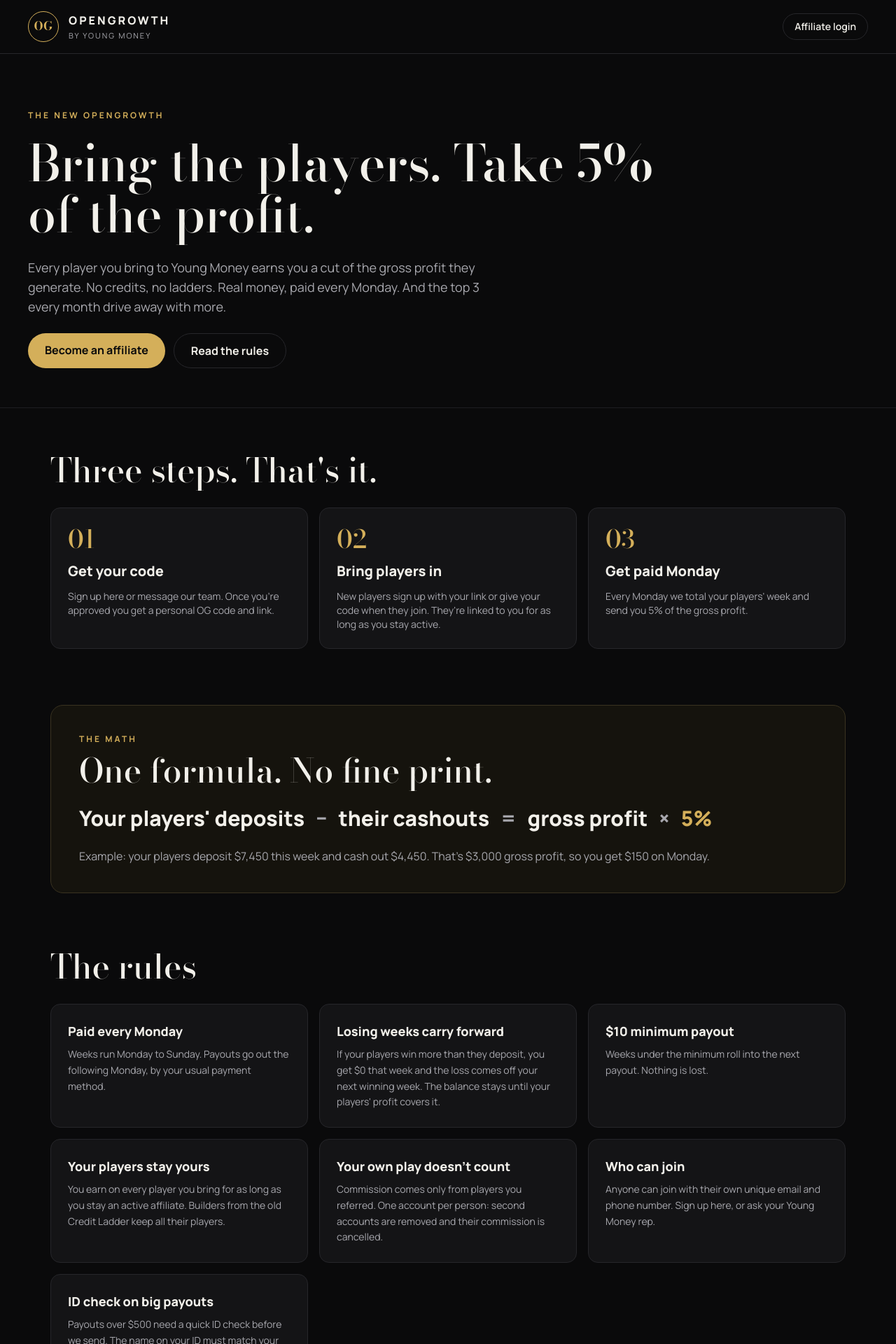
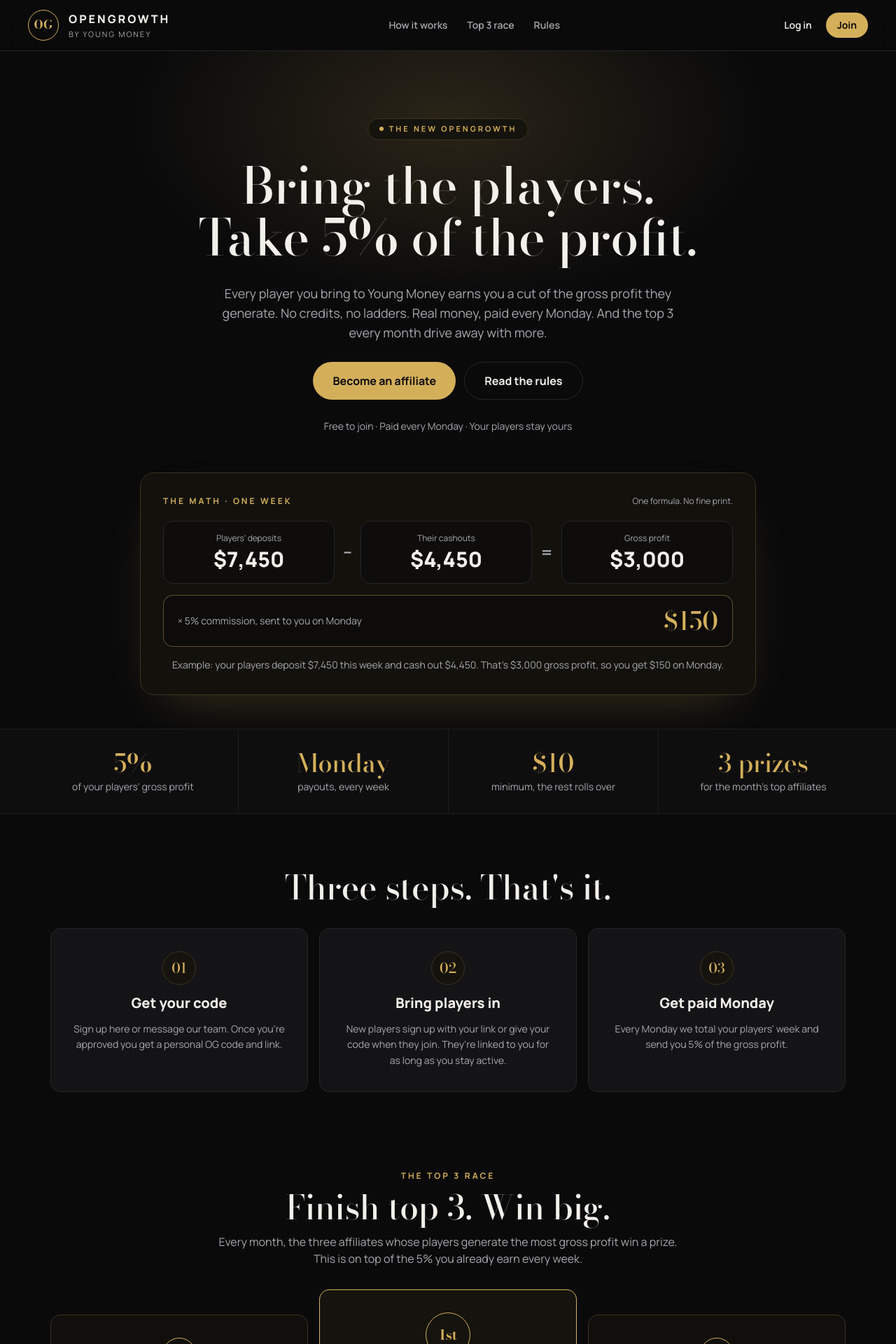
Before and after one commit to Valentino-Junior/opengrowth-affiliate, a Next.js app: page / in a window 1280 px wide. Shown: the top 1920 px of the page at 70% size. Built offline with nearby package versions, Linux system fonts and the light colour scheme; no server answers; the database is empty.

Commit message:
Landing page: centred hero, worked-example earnings card, key numbers, podium race, sticky header; phone-friendly

```diff
--- a/src/app/page.tsx
+++ b/src/app/page.tsx
@@ -1,78 +1,152 @@
 import Link from "next/link";
 import { getCurrentUser, homeFor } from "@/lib/auth";
 import { getSettings } from "@/lib/settings";
-import { formatRate } from "@/lib/money";
-import { HowItWorksSections } from "@/components/how-it-works";
+import { formatCents, formatRate } from "@/lib/money";
+import { Badges, Race, Rules, Steps, example, exampleSentence } from "@/components/how-it-works";
 import { Brand } from "@/components/ui";
 
 export const dynamic = "force-dynamic";
 
-// Public, player- and affiliate-facing explainer (from the original how-it-works design). Every number comes from settings.
+// Public landing page: what the program is, the math, the race and the rules. Every number comes from settings.
 
-export default async function HowItWorksPage() {
+const primary = "inline-flex items-center justify-center rounded-full bg-gold px-7 py-3.5 font-bold text-bg no-underline transition hover:brightness-110";
+const secondary =
+  "inline-flex items-center justify-center rounded-full border border-line px-7 py-3.5 font-bold text-ink no-underline transition hover:border-muted";
+
+export default async function HomePage() {
   const [s, user] = await Promise.all([getSettings(), getCurrentUser()]);
   const rate = formatRate(s.commissionRateBp);
   const chat = s.groupChatUrl || "/join";
+  const e = example(s);
 
   return (
     <>
-      <header className="border-b border-line px-4 sm:px-8">
-        <div className="mx-auto flex min-h-[76px] max-w-[1200px] items-center justify-between gap-4 py-3">
+      <header className="sticky top-0 z-20 border-b border-line bg-bg/80 px-4 backdrop-blur-md sm:px-8">
+        <div className="mx-auto flex min-h-[72px] max-w-[1200px] items-center justify-between gap-4 py-3">
           <Brand />
+          <nav aria-label="Sections" className="hidden items-center gap-7 text-sm font-semibold md:flex">
+            <a href="#how-it-works" className="text-muted no-underline hover:text-ink">
+              How it works
+            </a>
+            <a href="#race" className="text-muted no-underline hover:text-ink">
+              Top 3 race
+            </a>
+            <a href="#rules" className="text-muted no-underline hover:text-ink">
+              Rules
+            </a>
+          </nav>
           {user ? (
-            <Link
-              href={homeFor(user.role)}
-              className="rounded-full border border-line px-4 py-2 text-sm font-semibold text-ink no-underline hover:border-muted"
-            >
+            <Link href={homeFor(user.role)} className="rounded-full border border-line px-4 py-2 text-sm font-semibold text-ink no-underline hover:border-muted">
               My account
             </Link>
           ) : (
-            <Link href="/login" className="rounded-full border border-line px-4 py-2 text-sm font-semibold text-ink no-underline hover:border-muted">
-              Affiliate login
-            </Link>
+            <div className="flex items-center gap-2 sm:gap-3">
+              <Link href="/login" className="px-2 py-2 text-sm font-semibold text-ink no-underline hover:text-gold">
+                Log in
+              </Link>
+              <Link href="/join" className="hidden rounded-full bg-gold px-4 py-2 text-sm font-bold text-bg no-underline hover:brightness-110 sm:inline-flex">
+                Join
+              </Link>
+            </div>
           )}
         </div>
       </header>
 
-      <section className="border-b border-line-soft px-4 pt-16 pb-14 sm:px-8 sm:pt-20">
-        <div className="mx-auto flex max-w-[1200px] flex-col gap-6">
-          <span className="text-xs font-bold tracking-[3px] text-gold">THE NEW OPENGROWTH</span>
-          <h1 className="m-0 max-w-4xl font-serif text-5xl leading-[1.02] font-medium sm:text-7xl">Bring the players. Take {rate} of the profit.</h1>
-          <p className="m-0 max-w-2xl text-lg text-muted">
+      <section className="relative overflow-hidden px-4 pt-16 pb-12 sm:px-8 sm:pt-24">
+        {/* A soft gold glow behind the headline. */}
+        <div
+          aria-hidden="true"
+          className="pointer-events-none absolute inset-x-0 -top-40 mx-auto h-[520px] max-w-[900px] rounded-full bg-[radial-gradient(closest-side,rgba(212,175,90,0.16),transparent)]"
+        />
+        <div className="relative mx-auto flex max-w-[880px] flex-col items-center gap-7 text-center">
+          <span className="inline-flex items-center gap-2 rounded-full border border-line-gold bg-surface-gold px-4 py-1.5 text-[11px] font-bold tracking-[3px] text-gold">
+            <span aria-hidden="true" className="h-1.5 w-1.5 rounded-full bg-gold" />
+            THE NEW OPENGROWTH
+          </span>
+          <h1 className="m-0 font-serif text-[2.75rem] leading-[1.04] font-medium text-balance sm:text-6xl lg:text-7xl">
+            Bring the players. Take {rate} of the profit.
+          </h1>
+          <p className="m-0 max-w-2xl text-lg text-muted text-pretty">
             Every player you bring to Young Money earns you a cut of the gross profit they generate. No credits, no ladders. Real money, paid every Monday. And
             the top 3 every month drive away with more.
           </p>
-          <div className="flex flex-wrap gap-3">
-            <Link href="/join" className="rounded-full bg-gold px-6 py-3 font-bold text-bg no-underline">
+          <div className="flex w-full flex-col justify-center gap-3 sm:w-auto sm:flex-row">
+            <Link href="/join" className={primary}>
               Become an affiliate
             </Link>
-            <a href="#rules" className="rounded-full border border-line px-6 py-3 font-bold text-ink no-underline">
+            <a href="#rules" className={secondary}>
               Read the rules
             </a>
           </div>
+          <p className="m-0 text-sm text-muted">Free to join · Paid every Monday · Your players stay yours</p>
+        </div>
+
+        {/* The math, worked through with real numbers. */}
+        <div
+          aria-label="The math"
+          role="region"
+          className="relative mx-auto mt-14 max-w-[880px] rounded-[20px] border border-line-gold bg-surface-gold/80 p-6 shadow-[0_30px_80px_-40px_rgba(212,175,90,0.35)] sm:p-8"
+        >
+          <div className="mb-5 flex flex-wrap items-center justify-between gap-2">
+            <span className="text-xs font-bold tracking-[3px] text-gold">THE MATH · ONE WEEK</span>
+            <span className="text-xs text-muted">One formula. No fine print.</span>
+          </div>
+          <div className="grid grid-cols-2 gap-3 sm:grid-cols-[1fr_auto_1fr_auto_1fr] sm:items-center">
+            <Figure label="Players' deposits" value={formatCents(e.deposits, { whole: true })} />
+            <Op>−</Op>
+            <Figure label="Their cashouts" value={formatCents(e.cashouts, { whole: true })} />
+            <Op>=</Op>
+            <Figure label="Gross profit" value={formatCents(e.gross, { whole: true })} className="col-span-2 sm:col-span-1" />
+          </div>
+          <div className="mt-4 flex flex-col items-center justify-between gap-3 rounded-card border border-gold/40 bg-bg/60 px-5 py-4 text-center sm:flex-row sm:text-left">
+            <span className="text-sm text-muted">
+              × {rate} commission, sent to you on Monday
+            </span>
+            <span className="font-serif text-4xl text-gold">{formatCents(e.cut, { whole: e.cut % 100 === 0 })}</span>
+          </div>
+          <p className="m-0 mt-4 text-center text-sm text-muted">{exampleSentence(s)}</p>
         </div>
       </section>
 
-      <main className="mx-auto flex max-w-[1200px] flex-col gap-20 px-4 py-16 sm:px-8">
-        <HowItWorksSections settings={s} />
+      <section aria-label="Key numbers" className="border-y border-line-soft bg-surface/40 px-4 sm:px-8">
+        <dl className="mx-auto grid max-w-[1200px] grid-cols-2 md:grid-cols-4">
+          {[
+            [rate, "of your players' gross profit"],
+            ["Monday", "payouts, every week"],
+            [formatCents(s.minPayoutCents, { whole: true }), "minimum, the rest rolls over"],
+            ["3 prizes", "for the month's top affiliates"],
+          ].map(([value, label], i) => (
+            <div key={label} className={`flex flex-col items-center gap-1 px-3 py-7 text-center ${i % 2 ? "border-l border-line-soft" : ""} ${i === 2 ? "md:border-l" : ""} ${i >= 2 ? "border-t border-line-soft md:border-t-0" : ""}`}>
+              <dt className="order-2 text-xs text-muted sm:text-sm">{label}</dt>
+              <dd className="order-1 m-0 font-serif text-3xl text-gold sm:text-4xl">{value}</dd>
+            </div>
+          ))}
+        </dl>
+      </section>
+
+      <main className="mx-auto flex max-w-[1200px] flex-col gap-24 px-4 py-20 sm:px-8 sm:gap-28">
+        <Steps settings={s} center />
+        <Race settings={s} center />
+        <Rules settings={s} center />
+        <Badges settings={s} center />
 
         <section
           id="join"
           aria-label="Join"
-          className="flex flex-col items-center gap-5 rounded-[18px] border border-line-gold bg-surface-gold px-6 py-12 text-center sm:px-10"
+          className="relative flex flex-col items-center gap-5 overflow-hidden rounded-[22px] border border-line-gold bg-surface-gold px-6 py-14 text-center sm:px-10"
         >
-          <span className="text-xs font-bold tracking-[3px] text-gold">BUILT DIFFERENT</span>
-          <h2 className="m-0 font-serif text-4xl font-medium sm:text-5xl">Ready to build?</h2>
-          <p className="m-0 max-w-xl text-muted">Create your account now, or message your Young Money rep in the group chat.</p>
-          <div className="flex flex-wrap justify-center gap-3">
-            <Link href="/join" className="rounded-full bg-gold px-6 py-3 font-bold text-bg no-underline">
+          <div
+            aria-hidden="true"
+            className="pointer-events-none absolute inset-0 bg-[radial-gradient(60%_80%_at_50%_0%,rgba(212,175,90,0.14),transparent)]"
+          />
+          <span className="relative text-xs font-bold tracking-[3px] text-gold">BUILT DIFFERENT</span>
+          <h2 className="relative m-0 font-serif text-4xl font-medium sm:text-5xl">Ready to build?</h2>
+          <p className="relative m-0 max-w-xl text-muted">Create your account now, or message your Young Money rep in the group chat.</p>
+          <div className="relative flex w-full flex-col justify-center gap-3 sm:w-auto sm:flex-row">
+            <Link href="/join" className={primary}>
               Become an affiliate
             </Link>
-            <a
-              href={chat}
-              className="rounded-full border border-line px-6 py-3 font-bold text-ink no-underline"
-              {...(s.groupChatUrl ? { target: "_blank", rel: "noreferrer" } : {})}
-            >
+            <a href={chat} className={secondary} {...(s.groupChatUrl ? { target: "_blank", rel: "noreferrer" } : {})}>
               Message the team
             </a>
           </div>
@@ -81,3 +155,20 @@
     </>
   );
 }
+
+function Figure({ label, value, className = "" }: { label: string; value: string; className?: string }) {
+  return (
+    <div className={`flex flex-col items-center gap-1 rounded-card border border-line bg-bg/50 px-3 py-4 text-center ${className}`}>
+      <span className="text-xs text-muted">{label}</span>
+      <span className="text-2xl font-extrabold sm:text-3xl">{value}</span>
+    </div>
+  );
+}
+
+function Op({ children }: { children: React.ReactNode }) {
+  return (
+    <span aria-hidden="true" className="hidden text-center text-2xl font-bold text-muted sm:block">
+      {children}
+    </span>
+  );
+}
--- a/src/components/how-it-works.tsx
+++ b/src/components/how-it-works.tsx
@@ -2,61 +2,70 @@
 import type { Settings } from "@/lib/settings";
 
 // The program explained: three steps, the math, the rules, the Top 3 race and the badges.
-// Shared by the public home page and the affiliate's in-app How it works page. Every number comes from settings.
+// The public home page lays the sections out centred (`center`); the affiliate's in-app How it works page uses
+// HowItWorksSections, left-aligned. Every number comes from settings.
 
-export function SectionTitle({ eyebrow, title, lead }: { eyebrow?: string; title: string; lead?: string }) {
+export function SectionTitle({ eyebrow, title, lead, center = false }: { eyebrow?: string; title: string; lead?: string; center?: boolean }) {
   return (
-    <div className="flex max-w-2xl flex-col gap-3">
+    <div className={`flex max-w-2xl flex-col gap-3 ${center ? "mx-auto items-center text-center" : ""}`}>
       {eyebrow ? <span className="text-xs font-bold tracking-[3px] text-gold">{eyebrow}</span> : null}
-      <h2 className="m-0 font-serif text-4xl leading-[1.05] font-medium sm:text-5xl">{title}</h2>
+      <h2 className="m-0 font-serif text-4xl leading-[1.05] font-medium text-balance sm:text-5xl">{title}</h2>
       {lead ? <p className="m-0 text-base text-muted">{lead}</p> : null}
     </div>
   );
 }
 
-function Rule({ title, children }: { title: string; children: React.ReactNode }) {
+function Rule({ title, children, className = "" }: { title: string; children: React.ReactNode; className?: string }) {
   return (
-    <div className="flex flex-col gap-2 rounded-card border border-line bg-surface p-6">
+    <div className={`flex flex-col gap-2 rounded-card border border-line bg-surface p-6 transition-colors hover:border-line-gold ${className}`}>
       <h3 className="m-0 text-lg font-extrabold">{title}</h3>
       <p className="m-0 text-sm leading-relaxed text-muted">{children}</p>
     </div>
   );
 }
 
-export function HowItWorksSections({ settings: s }: { settings: Settings }) {
+type Props = { settings: Settings; center?: boolean };
+
+/** The worked example used by the math section (and the home page's earnings card). */
+export function example(s: Settings) {
+  const deposits = 745_000;
+  const cashouts = 445_000;
+  const gross = deposits - cashouts;
+  const cut = Math.floor((gross * s.commissionRateBp) / 10_000);
+  return { deposits, cashouts, gross, cut };
+}
+
+export function exampleSentence(s: Settings) {
+  const e = example(s);
+  return `Example: your players deposit ${formatCents(e.deposits, { whole: true })} this week and cash out ${formatCents(e.cashouts, { whole: true })}. That's ${formatCents(e.gross, { whole: true })} gross profit, so you get ${formatCents(e.cut, { whole: e.cut % 100 === 0 })} on Monday.`;
+}
+
+export function Steps({ settings: s, center }: Props) {
   const rate = formatRate(s.commissionRateBp);
-  const min = formatCents(s.minPayoutCents, { whole: true });
-  const idOver = formatCents(s.idThresholdCents, { whole: true });
-  const example = { deposits: 745_000, cashouts: 445_000 };
-  const exampleGross = example.deposits - example.cashouts;
-  const exampleCut = Math.floor((exampleGross * s.commissionRateBp) / 10_000);
-  const badges = s.badgeThresholds;
-  const places = ["1st", "2nd", "3rd"];
-  const prizes = [s.prizes.first, s.prizes.second, s.prizes.third];
+  const steps = [
+    ["01", "Get your code", "Sign up here or message our team. Once you're approved you get a personal OG code and link."],
+    ["02", "Bring players in", "New players sign up with your link or give your code when they join. They're linked to you for as long as you stay active."],
+    ["03", "Get paid Monday", `Every Monday we total your players' week and send you ${rate} of the gross profit.`],
+  ];
+  return (
+    <section id="how-it-works" aria-label="Three steps" className="flex scroll-mt-24 flex-col gap-8">
+      <SectionTitle title="Three steps. That's it." center={center} />
+      <ol className="m-0 grid list-none gap-4 p-0 md:grid-cols-3">
+        {steps.map(([n, title, body]) => (
+          <li key={n} className={`flex flex-col gap-3 rounded-card border border-line bg-surface p-6 ${center ? "items-center text-center sm:p-8" : ""}`}>
+            <span className="flex h-12 w-12 items-center justify-center rounded-full border border-line-gold bg-surface-gold font-serif text-xl text-gold">{n}</span>
+            <h3 className="m-0 text-xl font-extrabold">{title}</h3>
+            <p className="m-0 text-sm leading-relaxed text-muted">{body}</p>
+          </li>
+        ))}
+      </ol>
+    </section>
+  );
+}
 
+export function TheMath({ settings: s }: Props) {
+  const rate = formatRate(s.commissionRateBp);
   return (
-    <>
-      <section id="how-it-works" aria-label="Three steps" className="flex scroll-mt-8 flex-col gap-7">
-        <SectionTitle title="Three steps. That's it." />
-        <div className="grid gap-4 md:grid-cols-3">
-          {[
-            ["01", "Get your code", "Sign up here or message our team. Once you're approved you get a personal OG code and link."],
-            [
-              "02",
-              "Bring players in",
-              "New players sign up with your link or give your code when they join. They're linked to you for as long as you stay active.",
-            ],
-            ["03", "Get paid Monday", `Every Monday we total your players' week and send you ${rate} of the gross profit.`],
-          ].map(([n, title, body]) => (
-            <div key={n} className="flex flex-col gap-3 rounded-card border border-line bg-surface p-6">
-              <span className="font-serif text-4xl text-gold">{n}</span>
-              <h3 className="m-0 text-xl font-extrabold">{title}</h3>
-              <p className="m-0 text-sm text-muted">{body}</p>
-            </div>
-          ))}
-        </div>
-      </section>
-
     <section aria-label="The math" className="flex flex-col gap-6 rounded-[18px] border border-line-gold bg-surface-gold p-6 sm:p-10">
       <SectionTitle eyebrow="THE MATH" title="One formula. No fine print." />
       <p className="m-0 flex flex-wrap items-center gap-x-4 gap-y-2 text-2xl font-extrabold sm:text-3xl">
@@ -74,15 +83,17 @@
         </span>
         <span className="text-gold">{rate}</span>
       </p>
-        <p className="m-0 text-muted">
-          Example: your players deposit {formatCents(example.deposits, { whole: true })} this week and cash out {formatCents(example.cashouts, { whole: true })}
-          . That&apos;s {formatCents(exampleGross, { whole: true })} gross profit, so you get {formatCents(exampleCut, { whole: exampleCut % 100 === 0 })} on
-          Monday.
-        </p>
+      <p className="m-0 text-muted">{exampleSentence(s)}</p>
     </section>
+  );
+}
 
-      <section id="rules" aria-label="The rules" className="flex scroll-mt-8 flex-col gap-7">
-        <SectionTitle title="The rules" />
+export function Rules({ settings: s, center }: Props) {
+  const min = formatCents(s.minPayoutCents, { whole: true });
+  const idOver = formatCents(s.idThresholdCents, { whole: true });
+  return (
+    <section id="rules" aria-label="The rules" className="flex scroll-mt-24 flex-col gap-8">
+      <SectionTitle title="The rules" lead={center ? "Short, clear and the same for everyone." : undefined} center={center} />
       <div className="grid gap-4 md:grid-cols-2 lg:grid-cols-3">
         <Rule title="Paid every Monday">Weeks run Monday to Sunday. Payouts go out the following Monday, by your usual payment method.</Rule>
         <Rule title="Losing weeks carry forward">
@@ -97,23 +108,44 @@
           Commission comes only from players you referred. One account per person: second accounts are removed and their commission is cancelled.
         </Rule>
         <Rule title="Who can join">Anyone can join with their own unique email and phone number. Sign up here, or ask your Young Money rep.</Rule>
-          <Rule title="ID check on big payouts">Payouts over {idOver} need a quick ID check before we send. The name on your ID must match your account.</Rule>
+        <Rule title="ID check on big payouts" className="md:col-span-2 lg:col-span-3">
+          Payouts over {idOver} need a quick ID check before we send. The name on your ID must match your account.
+        </Rule>
       </div>
     </section>
+  );
+}
 
-      <section id="race" aria-label="Top 3 race" className="flex scroll-mt-8 flex-col gap-7">
+export function Race({ settings: s, center }: Props) {
+  const rate = formatRate(s.commissionRateBp);
+  const prizes = [
+    { place: "1st", prize: s.prizes.first },
+    { place: "2nd", prize: s.prizes.second },
+    { place: "3rd", prize: s.prizes.third },
+  ];
+  return (
+    <section id="race" aria-label="Top 3 race" className="flex scroll-mt-24 flex-col gap-8">
       <SectionTitle
         eyebrow="THE TOP 3 RACE"
         title="Finish top 3. Win big."
         lead={`Every month, the three affiliates whose players generate the most gross profit win a prize. This is on top of the ${rate} you already earn every week.`}
+        center={center}
       />
-        <div className="grid gap-4 md:grid-cols-3">
+      <div className="grid gap-4 md:grid-cols-3 md:items-end">
         {prizes.map((p, i) => (
-            <div key={places[i]} className="flex flex-col gap-3 rounded-card border border-line-gold bg-surface-gold p-6">
-              <span className="flex h-12 w-12 items-center justify-center rounded-full border-[1.5px] border-gold font-serif text-lg font-bold text-gold">
-                {places[i]}
+          <div
+            key={p.place}
+            // On wide screens 1st stands in the middle, raised, like a podium.
+            className={`flex flex-col items-center gap-4 rounded-card border p-6 text-center sm:p-8 ${
+              i === 0 ? "border-gold bg-surface-gold md:order-2 md:pb-12" : `border-line-gold bg-surface-gold/60 ${i === 1 ? "md:order-1" : "md:order-3"}`
+            }`}
+          >
+            <span
+              className={`flex items-center justify-center rounded-full border-[1.5px] border-gold font-serif font-bold text-gold ${i === 0 ? "h-16 w-16 text-xl" : "h-12 w-12 text-lg"}`}
+            >
+              {p.place}
             </span>
-              <h3 className="m-0 font-serif text-3xl font-medium">{p}</h3>
+            <h3 className={`m-0 font-serif font-medium ${i === 0 ? "text-4xl" : "text-3xl"}`}>{p.prize}</h3>
           </div>
         ))}
       </div>
@@ -128,16 +160,31 @@
         </Rule>
       </div>
     </section>
+  );
+}
 
-      <section aria-label="Status badges" className="flex flex-col gap-7">
+export function Badges({ settings: s, center }: Props) {
+  const rate = formatRate(s.commissionRateBp);
+  const badges = s.badgeThresholds;
+  return (
+    <section aria-label="Status badges" className="flex flex-col gap-8">
       <SectionTitle
         title="Earn your status"
         lead={`Badges are based on what you earned last month. They're pure recognition: everyone gets the same ${rate}.`}
+        center={center}
       />
       <ol className="m-0 grid list-none gap-3 p-0 sm:grid-cols-2 lg:grid-cols-4">
         {badges.map((b, i) => (
-            <li key={b.name} className="flex items-center justify-between gap-3 rounded-card border border-line bg-surface px-5 py-4">
+          <li
+            key={b.name}
+            className={`flex items-center justify-between gap-3 rounded-card border px-5 py-4 ${
+              i === badges.length - 1 ? "border-gold bg-surface-gold" : "border-line bg-surface"
+            }`}
+          >
+            <span className="flex items-center gap-3">
+              <span className="font-serif text-sm text-gold">{String(i + 1).padStart(2, "0")}</span>
               <span className={`font-extrabold ${i === badges.length - 1 ? "text-gold" : ""}`}>{b.name}</span>
+            </span>
             <span className="text-sm text-muted">
               {b.minCents === 0 ? "Any payout" : `${formatCents(b.minCents, { whole: true })}${i === badges.length - 1 ? "+" : ""} last month`}
             </span>
@@ -145,6 +192,18 @@
         ))}
       </ol>
     </section>
+  );
+}
+
+/** Everything, left-aligned, for the affiliate's in-app How it works page. */
+export function HowItWorksSections({ settings }: { settings: Settings }) {
+  return (
+    <>
+      <Steps settings={settings} />
+      <TheMath settings={settings} />
+      <Rules settings={settings} />
+      <Race settings={settings} />
+      <Badges settings={settings} />
     </>
   );
 }
```
Lines whose indentation alone changed are shown as unchanged.
